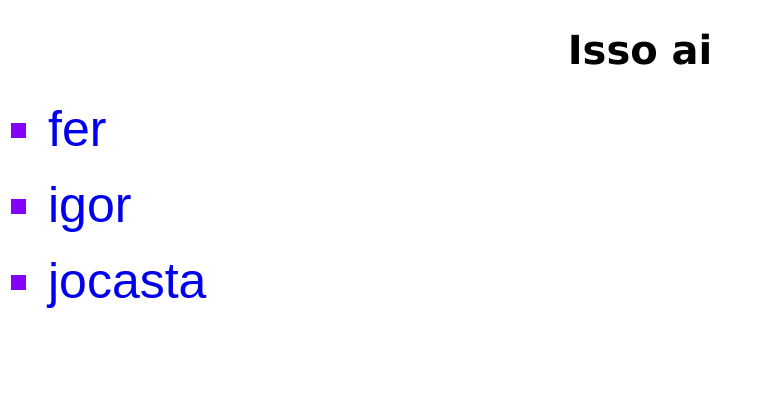
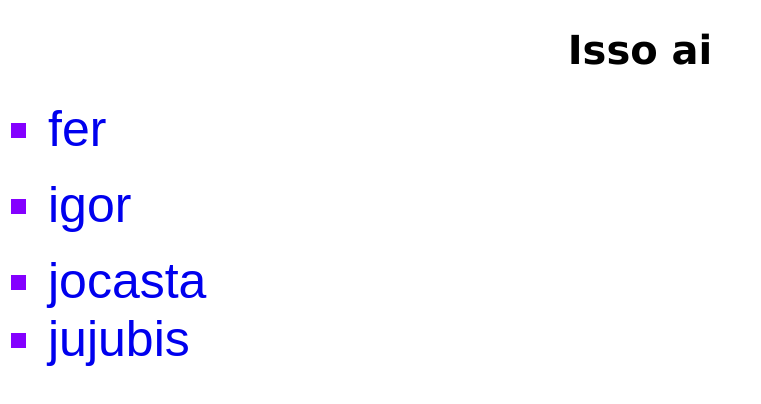
Before and after one commit to Jobisss/ProjetoDieimes, a plain HTML site: page index.html in a window 1280 px wide. Shown: the whole page, without its empty margins (0-761 px from the left). Drawn offline with Linux system fonts and the light colour scheme.

Commit message:
jujubis10

```diff
--- a/index.html
+++ b/index.html
@@ -13,6 +13,7 @@
         <li><a href="pagina1.html">fer</a></li> <br>
         <li><a href="pagina2.html">igor</a></li> <br>
         <li><a href="pagina3.html">jocasta</a></li>
+        <li><a href="jujubis.html">jujubis</a></li>
     </ul>
 </body>
 </html>
```
